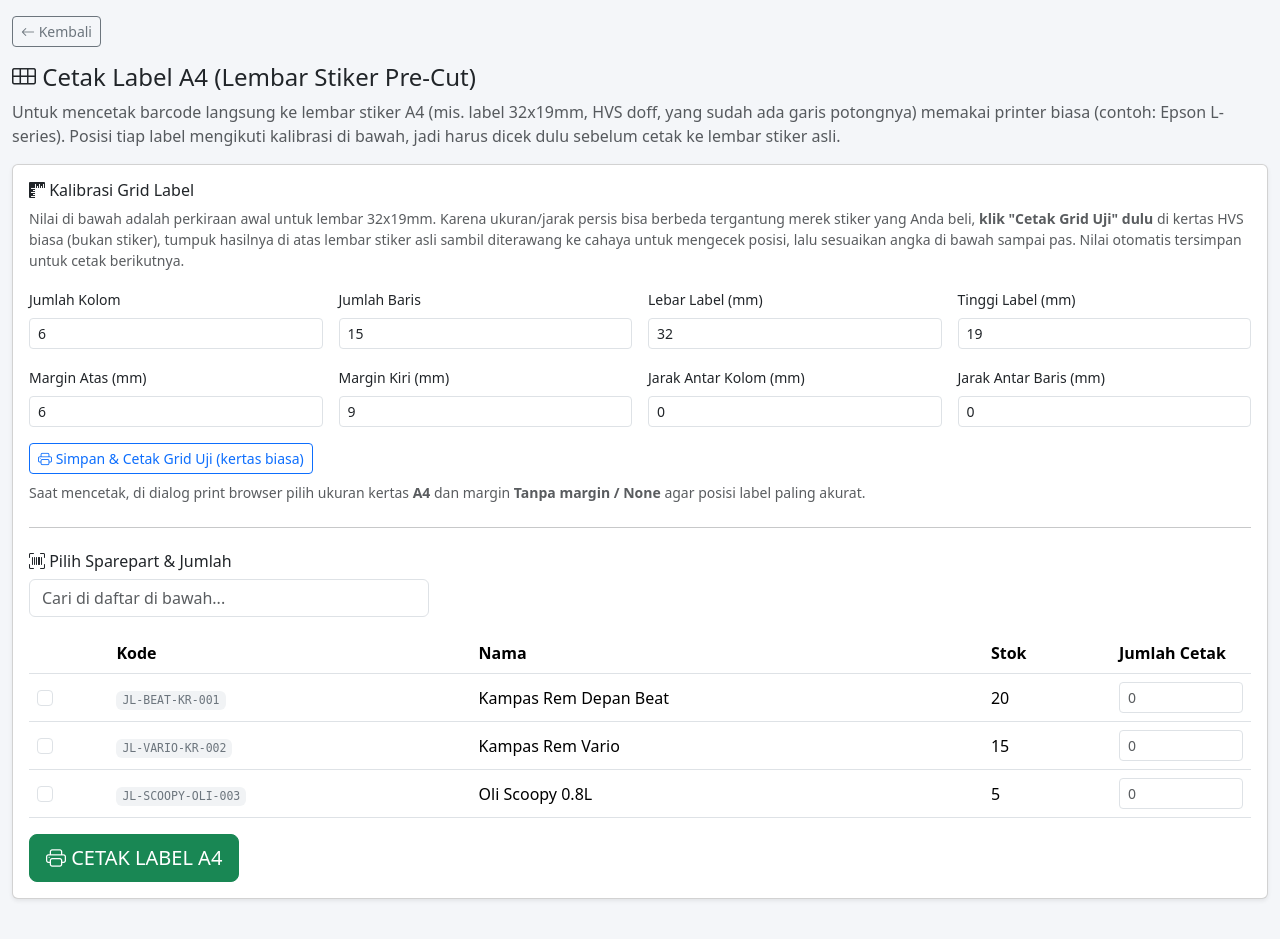
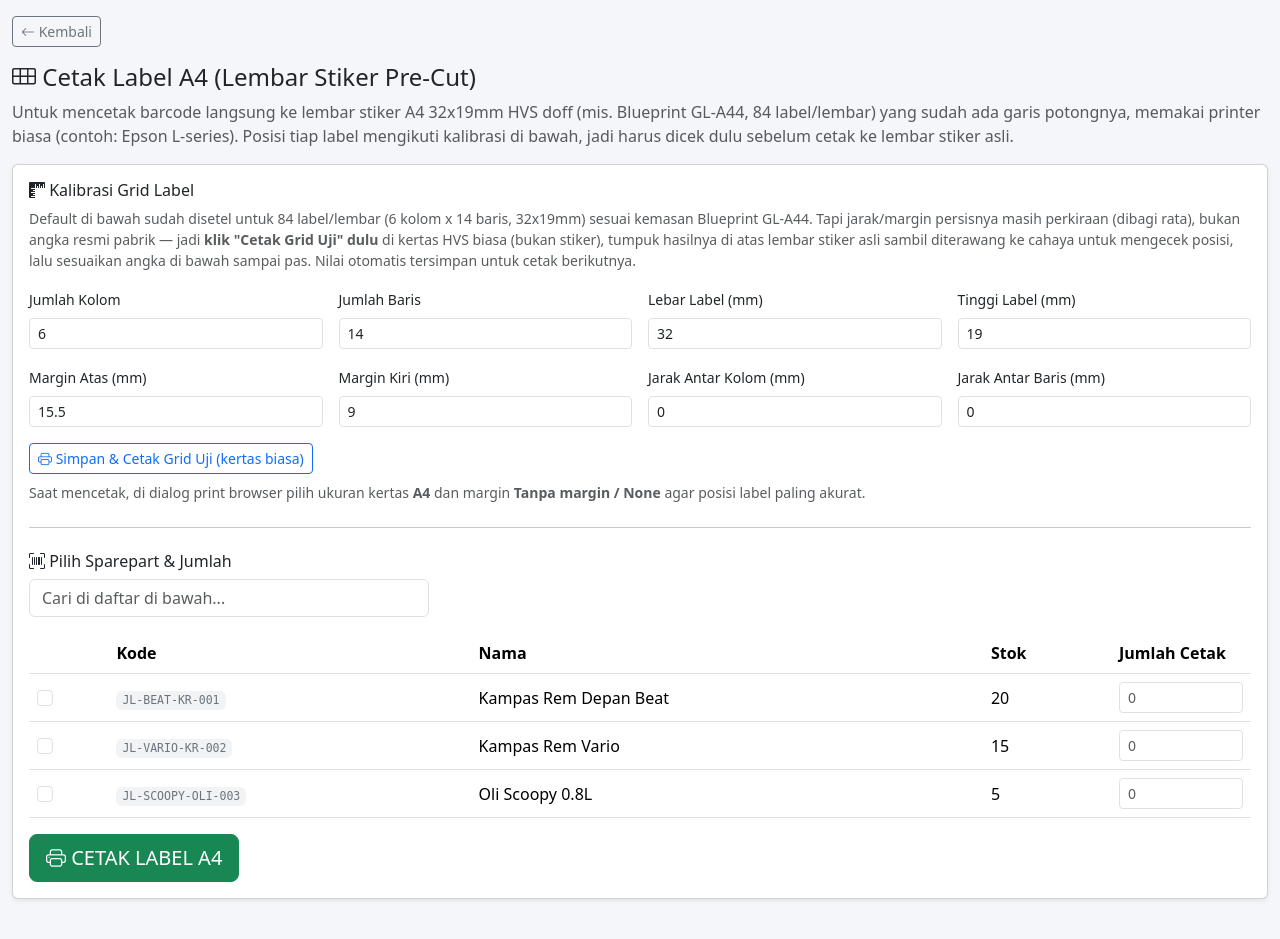
Before and after one commit to khaulahcomp/Sparepart_barcode, a PHP site: page /modules/barcode/print_a4_label.php in a window 1280 px wide. Shown: the part 80-1019 px from the top of the page. Run offline with PHP 8.4, Linux system fonts and the light colour scheme; the visitor is signed in with stand-in values (Sample User, id 1); data comes from the database, SQL or seed files in the repository; data that the repository does not hold is empty.

Commit message:
Koreksi default grid Cetak Label A4 sesuai produk stiker asli
Dari foto kemasan yang dikirim user: produknya Blueprint GL-A44
(32x19mm, HVS doff A4, isi 84 label/lembar) — bukan 90 seperti tebakan
awal. 7 kolom x 32mm sudah tidak muat di lebar A4 210mm, jadi susunan
yang benar adalah 6 kolom x 14 baris = 84. Margin atas disesuaikan jadi
15.5mm (dibagi rata dari sisa ruang vertikal) supaya baris terakhir
masih pas di dalam batas kertas.

Diverifikasi ulang end-to-end: grid 84 kotak (6x14) simetris, kotak
terakhir berhenti di 201mm x 281.5mm (dalam batas A4 210x297mm), dan
screenshot render halaman menunjukkan grid rapi tanpa tumpang tindih.
Margin/jarak presisi tetap perlu dikalibrasi user via "Cetak Grid Uji"
karena spek resmi pabrik (bukan cuma jumlah kolom/baris) tidak berhasil
saya verifikasi lewat sumber online (situs terkait diblokir jaringan
sandbox).

Co-Authored-By: Claude Sonnet 5 <noreply@anthropic.com>
Claude-Session: https://claude.ai/code/session_01R496QNuHC89ueBoXG1rYgX

```diff
--- a/modules/barcode/print_a4_label.php
+++ b/modules/barcode/print_a4_label.php
@@ -9,19 +9,23 @@ $pdo = get_pdo();
 $q = trim($_GET['q'] ?? '');
 
 /**
- * Kalibrasi grid untuk lembar stiker A4 pre-cut (mis. label barcode 32x19mm
- * yang dijual di marketplace). Nilai default di bawah adalah TEBAKAN AWAL saja
- * (6 kolom x 15 baris, tanpa jarak antar label) — WAJIB dicek dulu dengan
- * "Cetak Grid Uji" di kertas HVS biasa, ukur pakai penggaris, lalu sesuaikan
- * angkanya sebelum cetak ke lembar stiker asli. Nilai tersimpan otomatis
- * untuk pencetakan berikutnya.
+ * Kalibrasi grid untuk lembar stiker A4 pre-cut Blueprint GL-A44 (32x19mm,
+ * 84 label/lembar HVS doff — produk yang sama juga umum dijual ulang di
+ * marketplace dengan nama lain). 6 kolom x 14 baris = 84 dihitung dari
+ * lebar label 32mm (7 kolom sudah tidak muat di lebar A4 210mm) dan jumlah
+ * 84 label/lembar sesuai kemasan produk.
+ * Margin/jarak di bawah tetap TEBAKAN (dibagi rata dari sisa ruang kosong,
+ * bukan dari spek resmi pabrik) — WAJIB dicek dulu dengan "Cetak Grid Uji"
+ * di kertas HVS biasa, terawang ke lembar stiker asli, lalu sesuaikan
+ * angkanya sebelum cetak sungguhan. Nilai tersimpan otomatis untuk
+ * pencetakan berikutnya.
  */
 $calibDefaults = [
     'cols'        => 6,
-    'rows'        => 15,
+    'rows'        => 14,
     'label_w'     => 32,
     'label_h'     => 19,
-    'margin_top'  => 6,
+    'margin_top'  => 15.5,
     'margin_left' => 9,
     'gap_x'       => 0,
     'gap_y'       => 0,
@@ -102,19 +106,20 @@ $pageTitle = 'Cetak Label A4 (Stiker Sheet)';
 
 <h4><i class="bi bi-grid-3x2"></i> Cetak Label A4 (Lembar Stiker Pre-Cut)</h4>
 <p class="text-muted">
-  Untuk mencetak barcode langsung ke lembar stiker A4 (mis. label 32x19mm, HVS doff, yang sudah ada garis potongnya)
-  memakai printer biasa (contoh: Epson L-series). Posisi tiap label mengikuti kalibrasi di bawah, jadi harus dicek dulu
-  sebelum cetak ke lembar stiker asli.
+  Untuk mencetak barcode langsung ke lembar stiker A4 32x19mm HVS doff (mis. Blueprint GL-A44, 84 label/lembar) yang
+  sudah ada garis potongnya, memakai printer biasa (contoh: Epson L-series). Posisi tiap label mengikuti kalibrasi di
+  bawah, jadi harus dicek dulu sebelum cetak ke lembar stiker asli.
 </p>
 
 <div class="card shadow-sm mb-4">
   <div class="card-body">
     <h6><i class="bi bi-rulers"></i> Kalibrasi Grid Label</h6>
     <p class="text-muted small mb-3">
-      Nilai di bawah adalah perkiraan awal untuk lembar 32x19mm. Karena ukuran/jarak persis bisa berbeda tergantung
-      merek stiker yang Anda beli, <strong>klik "Cetak Grid Uji" dulu</strong> di kertas HVS biasa (bukan stiker),
-      tumpuk hasilnya di atas lembar stiker asli sambil diterawang ke cahaya untuk mengecek posisi, lalu sesuaikan
-      angka di bawah sampai pas. Nilai otomatis tersimpan untuk cetak berikutnya.
+      Default di bawah sudah disetel untuk 84 label/lembar (6 kolom x 14 baris, 32x19mm) sesuai kemasan Blueprint
+      GL-A44. Tapi jarak/margin persisnya masih perkiraan (dibagi rata), bukan angka resmi pabrik — jadi
+      <strong>klik "Cetak Grid Uji" dulu</strong> di kertas HVS biasa (bukan stiker), tumpuk hasilnya di atas lembar
+      stiker asli sambil diterawang ke cahaya untuk mengecek posisi, lalu sesuaikan angka di bawah sampai pas. Nilai
+      otomatis tersimpan untuk cetak berikutnya.
     </p>
     <form method="post" id="formLabelA4">
       <?= csrf_field() ?>
```
